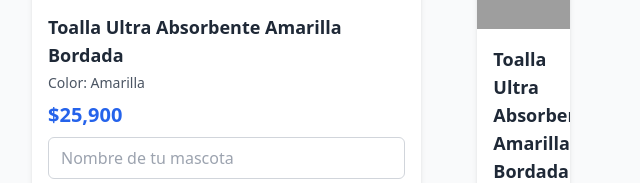
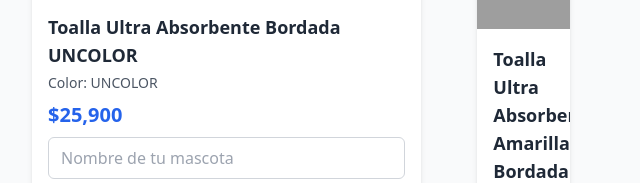
Before and after one commit to surtidomarket/petshop-uncolor, a website: page index.html in a window 1280 px wide. Shown: the part 559-742 px from the top of the page, 0-640 px from the left. Drawn offline with nearby package versions, Linux system fonts and the light colour scheme; grey boxes are pictures that could not be loaded.

Commit message:
Update index.html

```diff
--- a/index.html
+++ b/index.html
@@ -78,8 +78,8 @@
             <div class="bg-white rounded-xl shadow-md overflow-hidden">
                 <img src="https://i.ibb.co/7CF5jgb/amarilla.jpg" alt="Toalla Amarilla" class="w-full h-48 object-cover">
                 <div class="p-4">
-                    <h3 class="text-lg font-semibold text-gray-800">Toalla Ultra Absorbente Amarilla Bordada</h3>
-                    <p class="text-sm text-gray-600 mt-1">Color: Amarilla</p>
+                    <h3 class="text-lg font-semibold text-gray-800">Toalla Ultra Absorbente Bordada UNCOLOR</h3>
+                    <p class="text-sm text-gray-600 mt-1">Color: UNCOLOR</p>
                     <p class="text-xl font-bold text-blue-600 my-2">$25,900</p>
                     <form action="https://mpago.li/2qoZH77" method="GET">
                         <input type="text" name="pet_name" placeholder="Nombre de tu mascota" class="w-full px-3 py-2 border border-gray-300 rounded-md mb-3" required>
```
